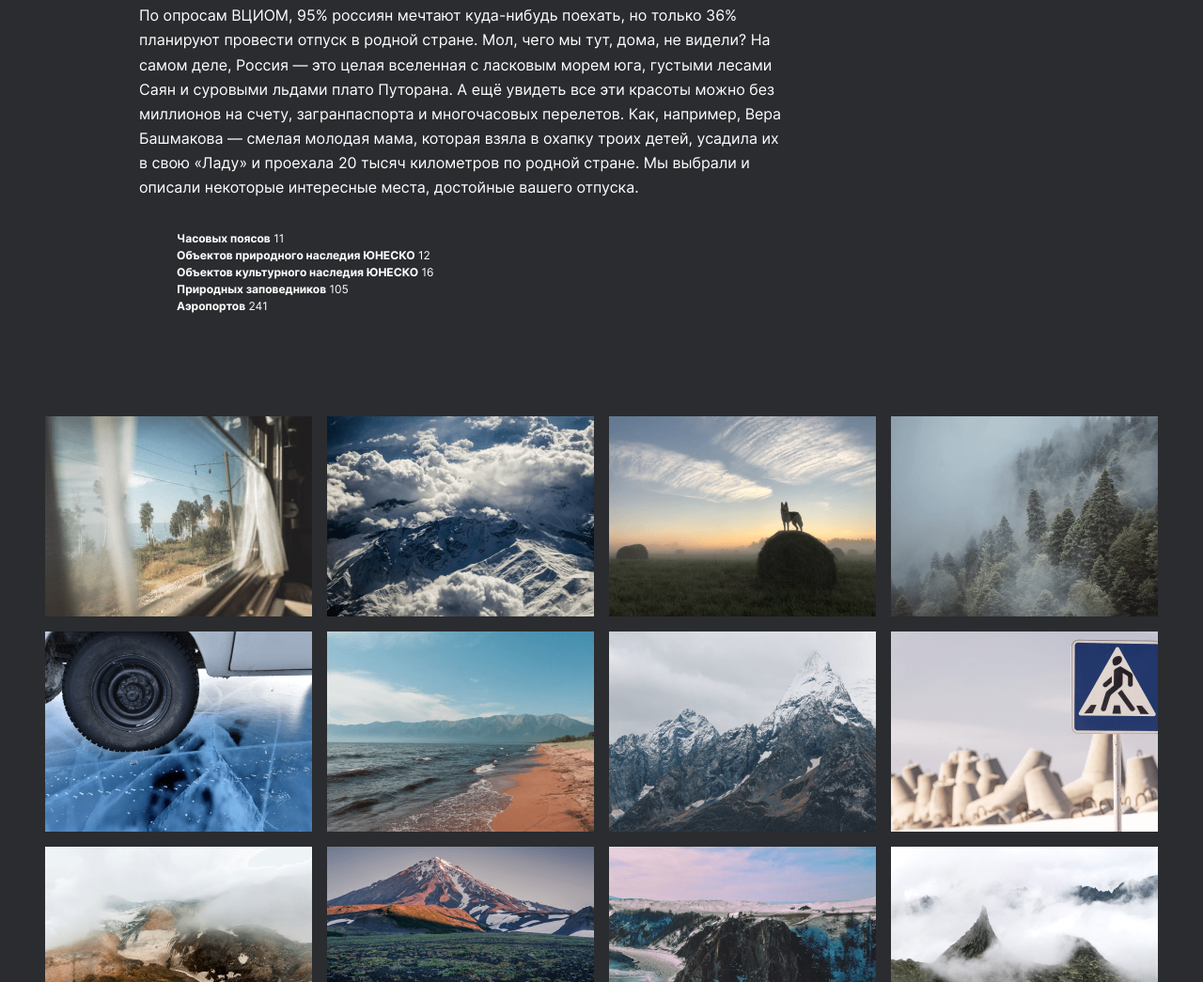
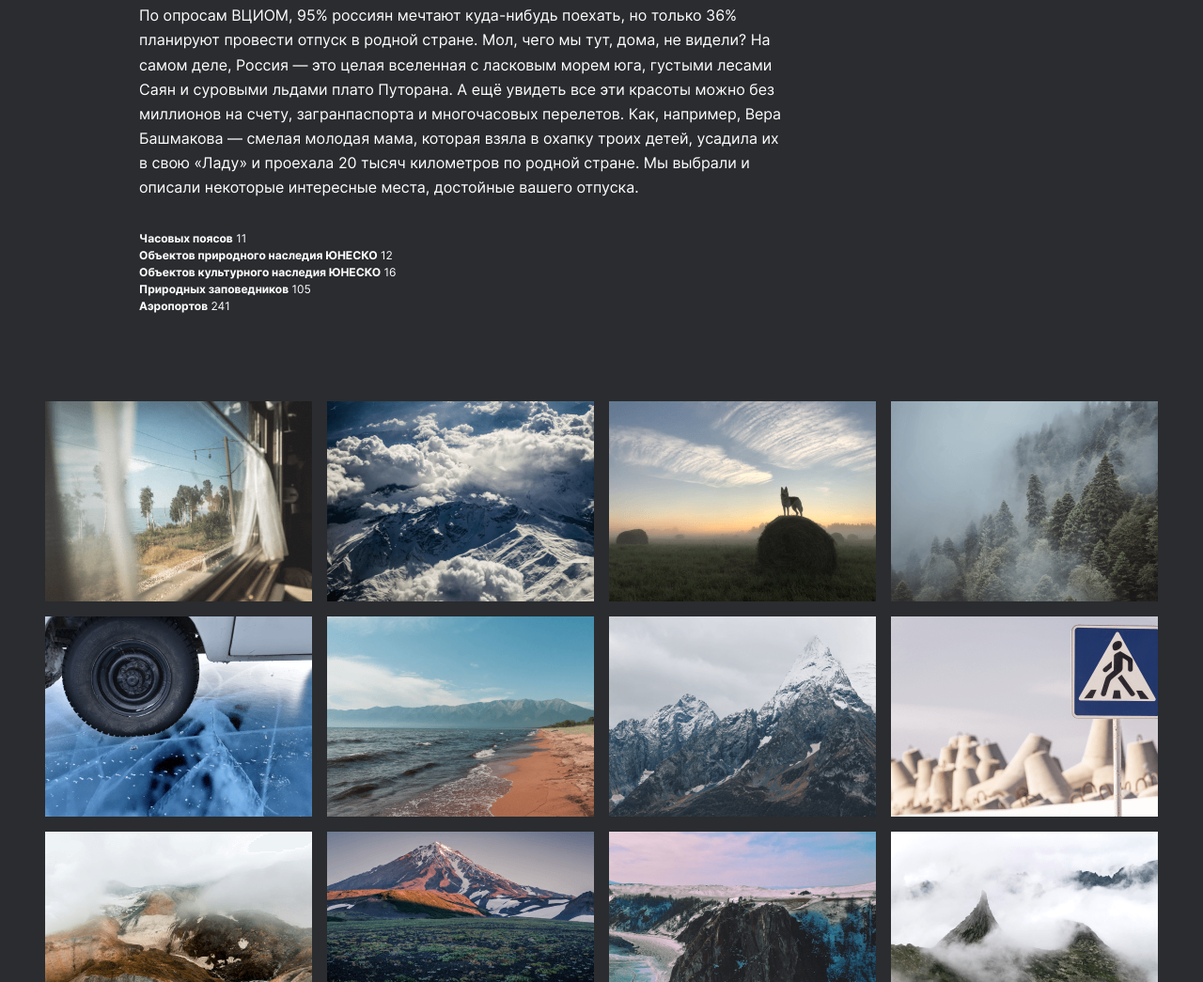
Before and after one commit to stupicorn/russian-travel, a plain HTML site: page index.html in a window 1280 px wide. Shown: the part 1331-2376 px from the top of the page at 94% size. Drawn offline with Linux system fonts and the light colour scheme.

Commit message:
reset margin & padding for intro list (so that it isn't offset to the right)

```diff
--- /dev/null
+++ b/blocks/intro/__list-item/intro__list-item.css
@@ -0,0 +1,8 @@
+.intro__list-item {
+  padding: 0;
+  margin: 0;
+  list-style-type: none;
+  font-weight: 400;
+  font-size: 12px;
+  line-height: 18px;
+}
--- a/blocks/intro/__list/intro__list.css
+++ b/blocks/intro/__list/intro__list.css
@@ -1,8 +1,4 @@
 .intro__list {
   padding: 0;
   margin: 0;
-  list-style-type: none;
-  font-weight: 400;
-  font-size: 12px;
-  line-height: 18px;
 }
--- a/index.html
+++ b/index.html
@@ -28,12 +28,12 @@
       <section class="intro">
         <h2 class="intro__title">Чего мы там не видели?</h2>
         <p class="intro__text">По опросам ВЦИОМ, 95% россиян мечтают куда-нибудь поехать, но только 36% планируют провести отпуск в родной стране. Мол, чего мы тут, дома, не видели? На самом деле, Россия — это целая вселенная с ласковым морем юга, густыми лесами Саян и суровыми льдами плато Путорана. А ещё увидеть все эти красоты можно без миллионов на счету, загранпаспорта и многочасовых перелетов. Как, например, Вера Башмакова — смелая молодая мама, которая взяла в охапку троих детей, усадила их в свою «Ладу» и проехала 20 тысяч километров по родной стране. Мы выбрали и описали некоторые интересные места, достойные вашего отпуска.</p>
-        <ul>
-          <li class="intro__list"><span class="intro__span-accent">Часовых поясов</span> 11</li>
-          <li class="intro__list"><span class="intro__span-accent">Объектов природного наследия ЮНЕСКО</span> 12</li>
-          <li class="intro__list"><span class="intro__span-accent">Объектов культурного наследия ЮНЕСКО</span> 16</li>
-          <li class="intro__list"><span class="intro__span-accent">Природных заповедников</span> 105</li>
-          <li class="intro__list"><span class="intro__span-accent">Аэропортов</span> 241</li>
+        <ul class="intro__list">
+          <li class="intro__list-item"><span class="intro__span-accent">Часовых поясов</span> 11</li>
+          <li class="intro__list-item"><span class="intro__span-accent">Объектов природного наследия ЮНЕСКО</span> 12</li>
+          <li class="intro__list-item"><span class="intro__span-accent">Объектов культурного наследия ЮНЕСКО</span> 16</li>
+          <li class="intro__list-item"><span class="intro__span-accent">Природных заповедников</span> 105</li>
+          <li class="intro__list-item"><span class="intro__span-accent">Аэропортов</span> 241</li>
         </ul>
       </section>
 
--- a/pages/index.css
+++ b/pages/index.css
@@ -16,6 +16,7 @@
 @import url(../blocks/intro/__title/intro__title.css);
 @import url(../blocks/intro/__text/intro__text.css);
 @import url(../blocks/intro/__list/intro__list.css);
+@import url(../blocks/intro/__list-item/intro__list-item.css);
 @import url(../blocks/intro/__span-accent/intro__span-accent.css);
 @import url(../blocks/photo-grid/photo-grid.css);
 @import url(../blocks/photo-grid/__image/photo-grid__image.css);
```
